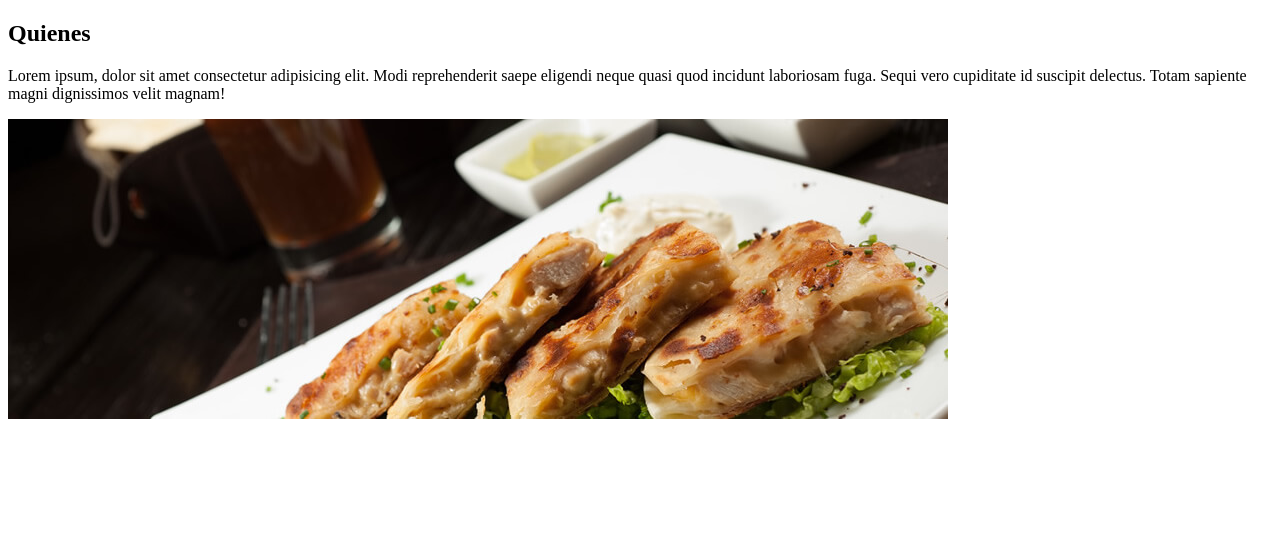
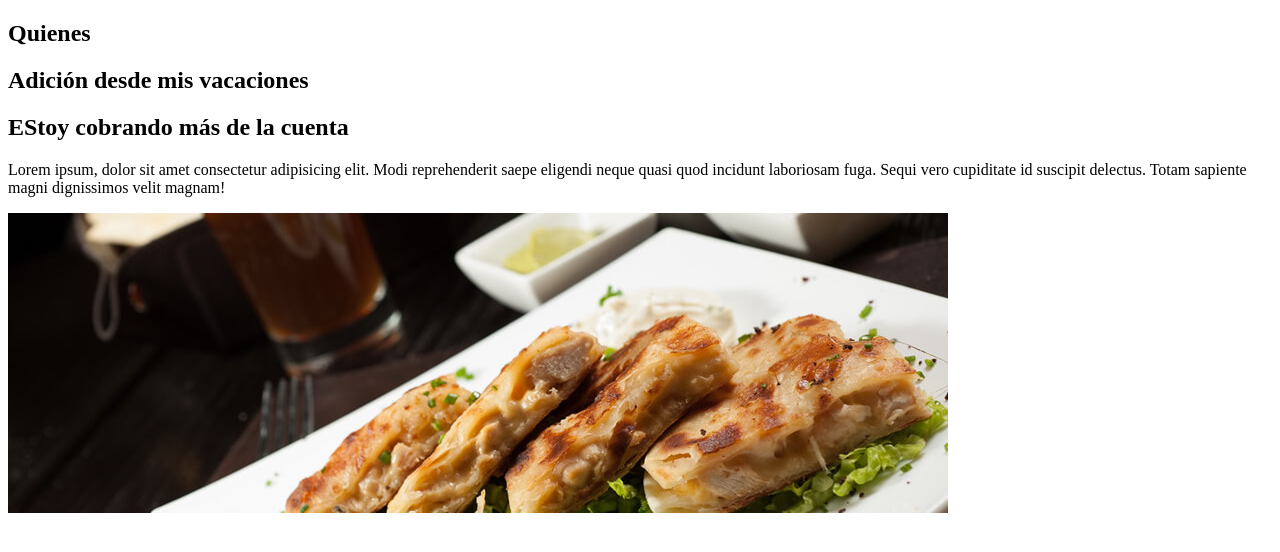
Before and after one commit to javi-dh/zapas-pepe, a plain HTML site: page quienes.html in a window 1280 px wide. Drawn offline with Linux system fonts and the light colour scheme.

Commit message:
ajustes en la sección quienes el 9 de ago

```diff
--- a/quienes.html
+++ b/quienes.html
@@ -8,6 +8,9 @@
 </head>
 <body>
 	<h2>Quienes</h2>
+	<h2>Adición desde mis vacaciones</h2>
+	<h2>EStoy cobrando más de la cuenta</h2>
+
 	<p>Lorem ipsum, dolor sit amet consectetur adipisicing elit. Modi reprehenderit saepe eligendi neque quasi quod incidunt laboriosam fuga. Sequi vero cupiditate id suscipit delectus. Totam sapiente magni dignissimos velit magnam!</p>
 	<img src="images/img-banner.jpg" alt="banner ppal">
 </body>
```
